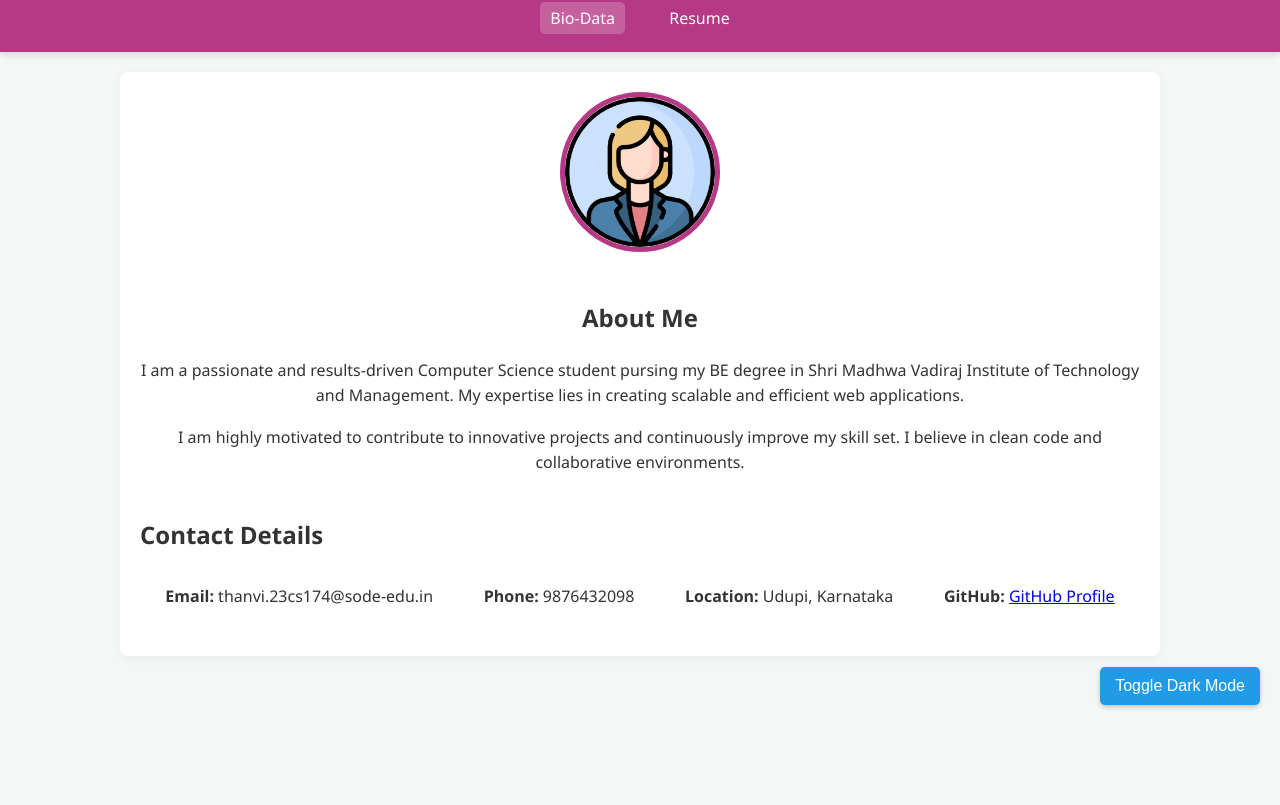
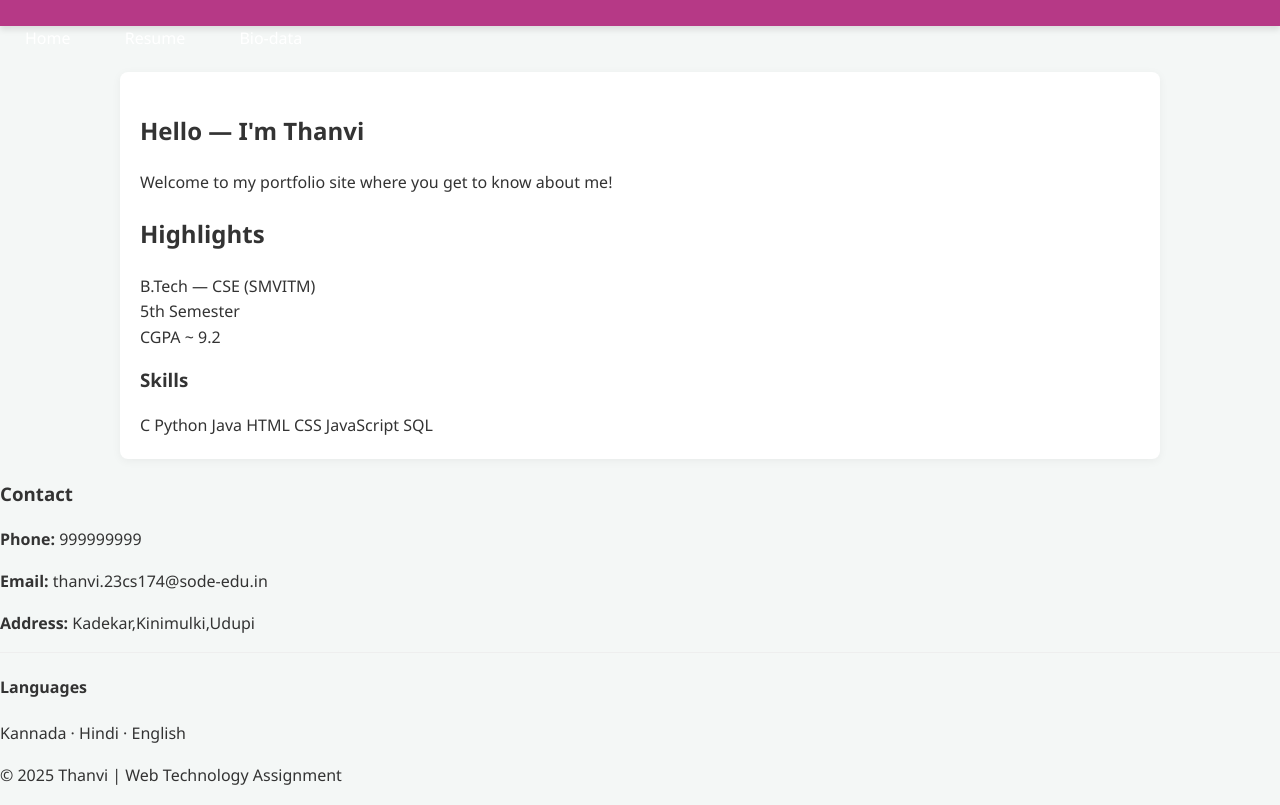
Before and after one commit to thanvid1/resume, a plain HTML site: page index.html in a window 1280 px wide. Shown: the part 75-880 px from the top of the page. Before the commit the page ends 800 px from the top, so only its background shows below. Drawn offline with nearby package versions, Linux system fonts and the light colour scheme.

Commit message:
Update index.html

```diff
--- a/index.html
+++ b/index.html
@@ -1,44 +1,67 @@
 <!DOCTYPE html>
 <html lang="en">
 <head>
-    <meta charset="UTF-8">
-    <meta name="viewport" content="width=device-width, initial-scale=1.0">
-    <title>Thanvi - Bio-data</title>
-    <link rel="stylesheet" href="style.css">
-    <script src="https://ajax.googleapis.com/ajax/libs/jquery/3.5.1/jquery.min.js"></script>
+  <meta charset="utf-8" />
+  <meta name="viewport" content="width=device-width, initial-scale=1" />
+  <title>Thanvi — Portfolio</title>
+  <link rel="stylesheet" href="style.css">
 </head>
 <body>
-    <header>
-        <h1>Thanvi D Acharya</h1>
-        <nav>
-            <a href="index.html" class="active">Bio-Data</a>
-            <a href="resume.html">Resume</a>
-        </nav>
-    </header>
+  <header>
+    <h1>Thanvi — Web Technology Assignment</h1>
+  </header>
 
-    <main class="bio-container">
-        <section id="profile">
+  <nav>
+    <a href="index.html">Home</a>
+    <a href="resume.html">Resume</a>
+    <a href="biodata.html">Bio-data</a>
+  </nav>
 
-
-<img src="photo.png">
-
-            <h2>About Me</h2>
-            <p>I am a passionate and results-driven Computer Science student pursing my BE degree in Shri Madhwa Vadiraj Institute of Technology and Management. My expertise lies in creating scalable and efficient web applications.</p>
-            <p>I am highly motivated to contribute to innovative projects and continuously improve my skill set. I believe in clean code and collaborative environments.</p>
+  <div class="container">
+    <div class="grid">
+      <main>
+        <section class="section">
+          <h2>Hello — I'm Thanvi</h2>
+          <p>Welcome to my portfolio site where you get to know about me!</p>
         </section>
 
-        <section id="contact">
-            <h2>Contact Details</h2>
-            <ul>
-                <li><strong>Email:</strong> thanvi.23cs174@sode-edu.in</li>
-                <li><strong>Phone:</strong> 9876432098</li>
-                <li><strong>Location:</strong> Udupi, Karnataka</li>
-                <li><strong>GitHub:</strong> <a href="https://github.com/thanvid1"> GitHub Profile</a></li>
-            </ul>
+        <section class="section">
+          <h2> Highlights</h2>
+          <div class="badge">B.Tech — CSE (SMVITM)</div>
+          <div class="badge">5th Semester</div>
+          <div class="badge">CGPA ~ 9.2</div>
+
+          <h3 style="margin-top:14px;"> Skills</h3>
+          <div>
+            <span class="badge">C</span>
+            <span class="badge">Python</span>
+            <span class="badge">Java</span>
+            <span class="badge">HTML</span>
+            <span class="badge">CSS</span>
+            <span class="badge">JavaScript</span>
+            <span class="badge">SQL</span>
+          </div>
         </section>
-    </main>
-    <button id="themeToggle">Toggle Dark/Light Mode</button>
+      </main>
 
-    <script src="script.js"></script>
+      <aside class="profile-card">
+        <h3 class="center">Contact</h3>
+        <div class="contact-list small">
+          <p><strong>Phone:</strong> 999999999</p>
+          <p><strong>Email:</strong> thanvi.23cs174@sode-edu.in</p>
+          <p><strong>Address:</strong> Kadekar,Kinimulki,Udupi</p>
+        </div>
+
+        <hr style="margin:12px 0; border:none; border-top:1px solid #eee">
+
+        <h4 class="center">Languages</h4>
+        <p class="center small"> Kannada · Hindi · English</p>
+      </aside>
+    </div>
+  </div>
+
+  <footer>
+    <p>© 2025 Thanvi | Web Technology Assignment</p>
+  </footer>
 </body>
 </html>
```
